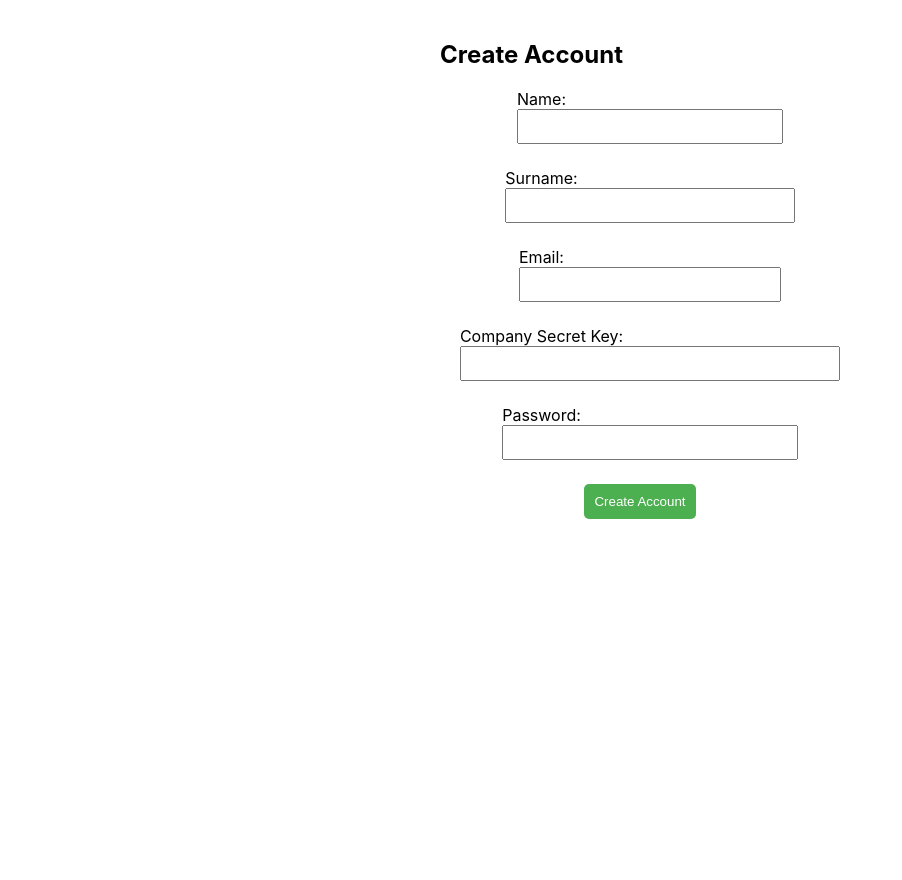
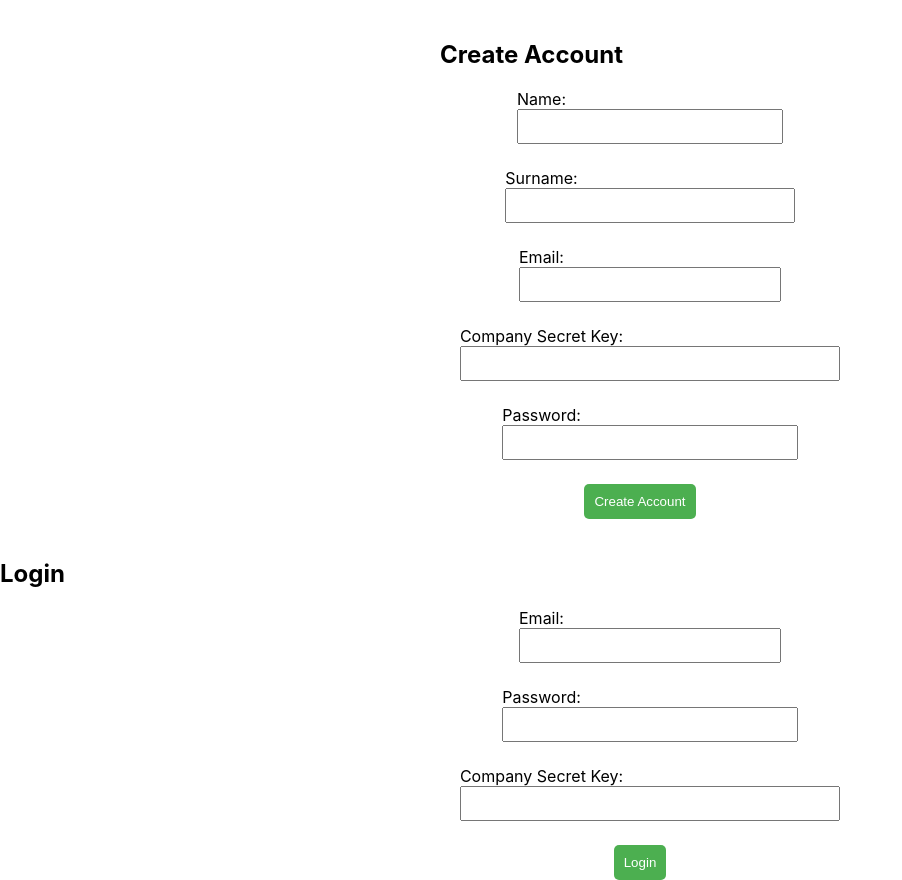
Before and after one commit to Samandar-Jumanov/ecommerce-doc, a React (Create React App) app: page / in a window 1280 px wide. Shown: the whole page, without its empty margins (0-902 px from the left). Before the commit the page ends 800 px from the top, so only its background shows below. Built offline with nearby package versions, Linux system fonts and the light colour scheme.

Commit message:
adding login page

```diff
--- /dev/null
+++ b/src/Admin/Login.tsx
@@ -0,0 +1,54 @@
+import React, { useState , useContext } from 'react';
+import axios from 'axios';
+import { AccountInfoContext } from '../accountContext';
+
+
+const Login = () => {
+  const [email, setEmail] = useState('');
+  const [password, setPassword] = useState('');
+  const [companySecretKey, setCompanySecretKey] = useState('');
+  const { setAccountInfo } = useContext(AccountInfoContext);
+
+
+  const handleLogin = async () => {
+    try {
+      const response = await axios.post('https://ecommerce-api-vhac.onrender.com/admin/auth/account-login/', {
+        email,
+        password,
+        companySecretKey,
+      });
+      console.log('Login successful', response.data);
+    } catch (error : any ) {
+      console.error('Error logging in:', error);
+    }
+  };
+
+  return (
+    <div className="login-container">
+      <h2>Login</h2>
+      <form>
+        <label>
+          Email:
+          <input type="email" value={email} onChange={(e) => setEmail(e.target.value)} />
+        </label>
+        <label>
+          Password:
+          <input type="password" value={password} onChange={(e) => setPassword(e.target.value)} />
+        </label>
+        <label>
+          Company Secret Key:
+          <input
+            type="text"
+            value={companySecretKey}
+            onChange={(e) => setCompanySecretKey(e.target.value)}
+          />
+        </label>
+        <button type="button" onClick={handleLogin}>
+          Login
+        </button>
+      </form>
+    </div>
+  );
+};
+
+export default Login;
--- a/src/App.tsx
+++ b/src/App.tsx
@@ -1,6 +1,7 @@
 import React, { useState  } from 'react';
 import { AccountInfoContext } from './accountContext';
-import AdminAccount from './Admin/AdminAccount';
+import AdminAccount from './Admin/CreateAccount';
+import Login from './Admin/Login';
 
 function App() {
   const [accountInfo, setAccountInfo] = useState()
@@ -8,6 +9,7 @@ function App() {
     <div className="App">
       <AccountInfoContext.Provider value ={ [accountInfo , setAccountInfo]}>
         <AdminAccount/>
+        <Login/>
       </AccountInfoContext.Provider>
     </div>
   );
--- a/src/accountContext.js
+++ b/src/accountContext.js
@@ -1,3 +1,2 @@
 import { createContext } from 'react';
-import AccountInfoType from './types';
 export const AccountInfoContext = createContext()
```
Also changed, not shown: src/Admin/CreateAccount.tsx (renamed from src/Admin/AdminAccount.tsx).
